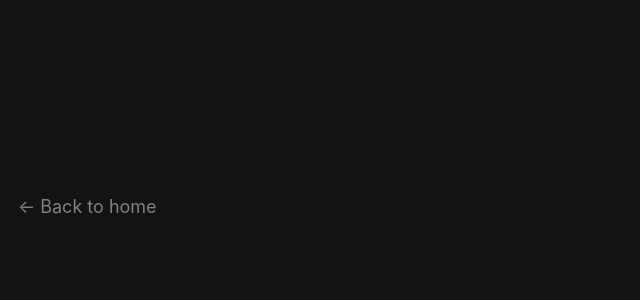
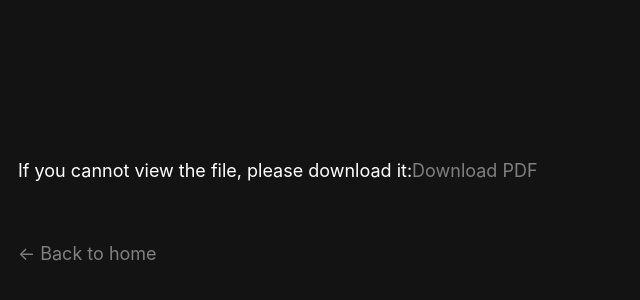
Before and after one commit to JamieHol-ai/Resume, a Next.js app: page /resume/resume in a window 1280 px wide. Shown: the part 934-1234 px from the top of the page, without its empty margins (0-640 px from the left). Built offline with nearby package versions, Linux system fonts and the light colour scheme.

Commit message:
Refactor resume page layout and add PDF download link

```diff
--- a/pages/resume.js
+++ b/pages/resume.js
@@ -1,21 +1,19 @@
-import Head from 'next/head';
-import Link from 'next/link';
+// Resume.js
 import Layout, { siteTitle } from '../components/layout';
-import utilStyles from '../styles/utils.module.css';
-import Navbar from '../components/navbar';
-
 
 export default function Resume() {
-    return (
-        <Layout>
-            <iframe
+  return (
+    <Layout>
+      <iframe
         src="/resume.pdf"
         style={{width:'100%', height:'800px'}}
         frameborder="0"
-        allowFullScreen>
-        This browser does not support PDFs. Please download the PDF to view it:
+        allowFullScreen
+      />
+      <p>
+        If you cannot view the file, please download it:
         <a href="/resume.pdf">Download PDF</a>
-      </iframe>
-        </Layout>
-    );
+      </p>
+    </Layout>
+  );
 }
```
